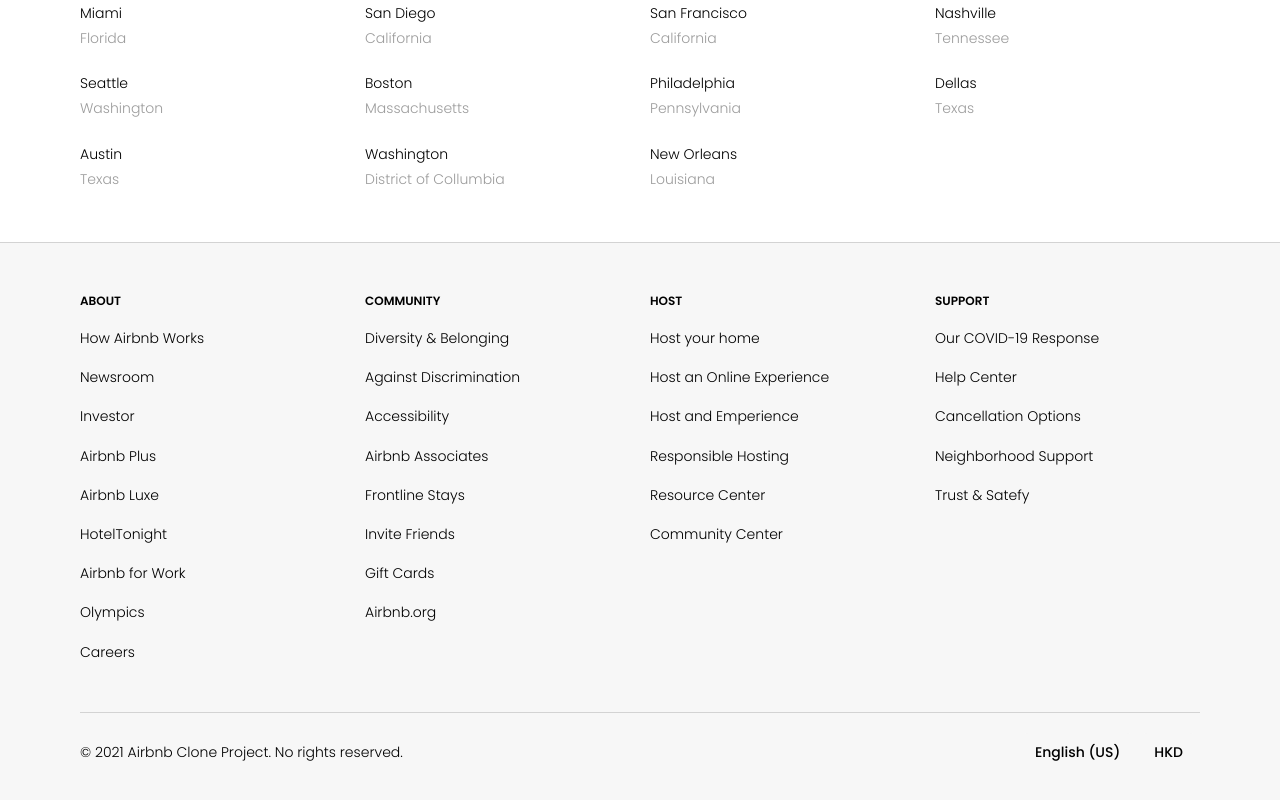
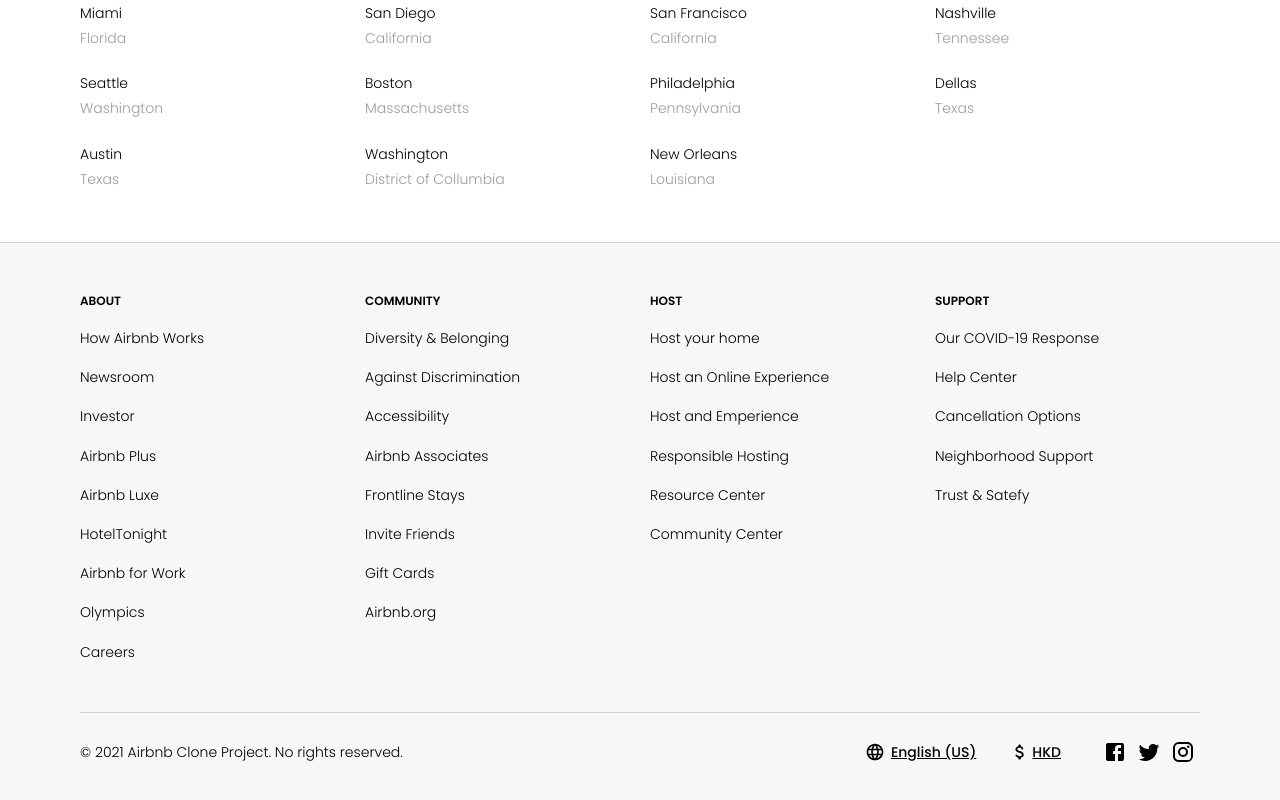
Before and after one commit to battheresa/airbnb-clone, a Next.js app: page / in a window 1280 px wide. Shown: the part 2491-3291 px from the top of the page. Built offline with nearby package versions, Linux system fonts and the light colour scheme.

Commit message:
footer component

```diff
--- a/components/Footer.js
+++ b/components/Footer.js
@@ -1,4 +1,10 @@
 import styles from '../styles/Footer.module.css';
+
+import LanguageRoundedIcon from '@material-ui/icons/LanguageRounded';
+import AttachMoneyRoundedIcon from '@material-ui/icons/AttachMoneyRounded';
+import FacebookIcon from '@material-ui/icons/Facebook';
+import TwitterIcon from '@material-ui/icons/Twitter';
+import InstagramIcon from '@material-ui/icons/Instagram';
 
 import { footerNavigation } from '../utilities/database.js';
 
@@ -25,21 +31,21 @@
                 {/* language and currency */}
                 <div className={styles.group}>
                     <button className={styles.button}>
-                        {/* <LanguageRoundedIcon fontSize='small' /> */}
+                        <LanguageRoundedIcon fontSize='small' style={{ marginRight: '6px' }} />
                         <h5>English (US)</h5>
                     </button>
 
                     <button className={styles.button}>
-                        {/* <AttachMoneyRoundedIcon fontSize='small' /> */}
+                        <AttachMoneyRoundedIcon fontSize='small' style={{ marginRight: '2px' }} />
                         <h5>HKD</h5>
                     </button>
                 </div>
 
                 {/* social links */}
                 <div className={styles.group}>
-                    {/* <FacebookIcon className='footer__icon' />
-                    <TwitterIcon className='footer__icon' />
-                    <InstagramIcon className='footer__icon' /> */}
+                    <FacebookIcon className={styles.button} />
+                    <TwitterIcon className={styles.button} />
+                    <InstagramIcon className={styles.button} />
                 </div>
             </div>
         </div>
--- a/styles/Footer.module.css
+++ b/styles/Footer.module.css
@@ -40,10 +40,13 @@
     display: flex;
     flex-direction: row;
     justify-content: center;
+    align-items: center;
+    margin-left: 20px;
 }
 
 .button {
     background-color: var(--grey002);
+    text-decoration: underline;
 
     display: flex;
     flex-direction: row;
@@ -54,10 +57,7 @@
 }
 
 .button:hover {
+    color: var(--grey008);
     background-color: var(--grey002);
     text-decoration: underline;
 }
-
-.icon {
-    margin-left: 15px;
-}
```
